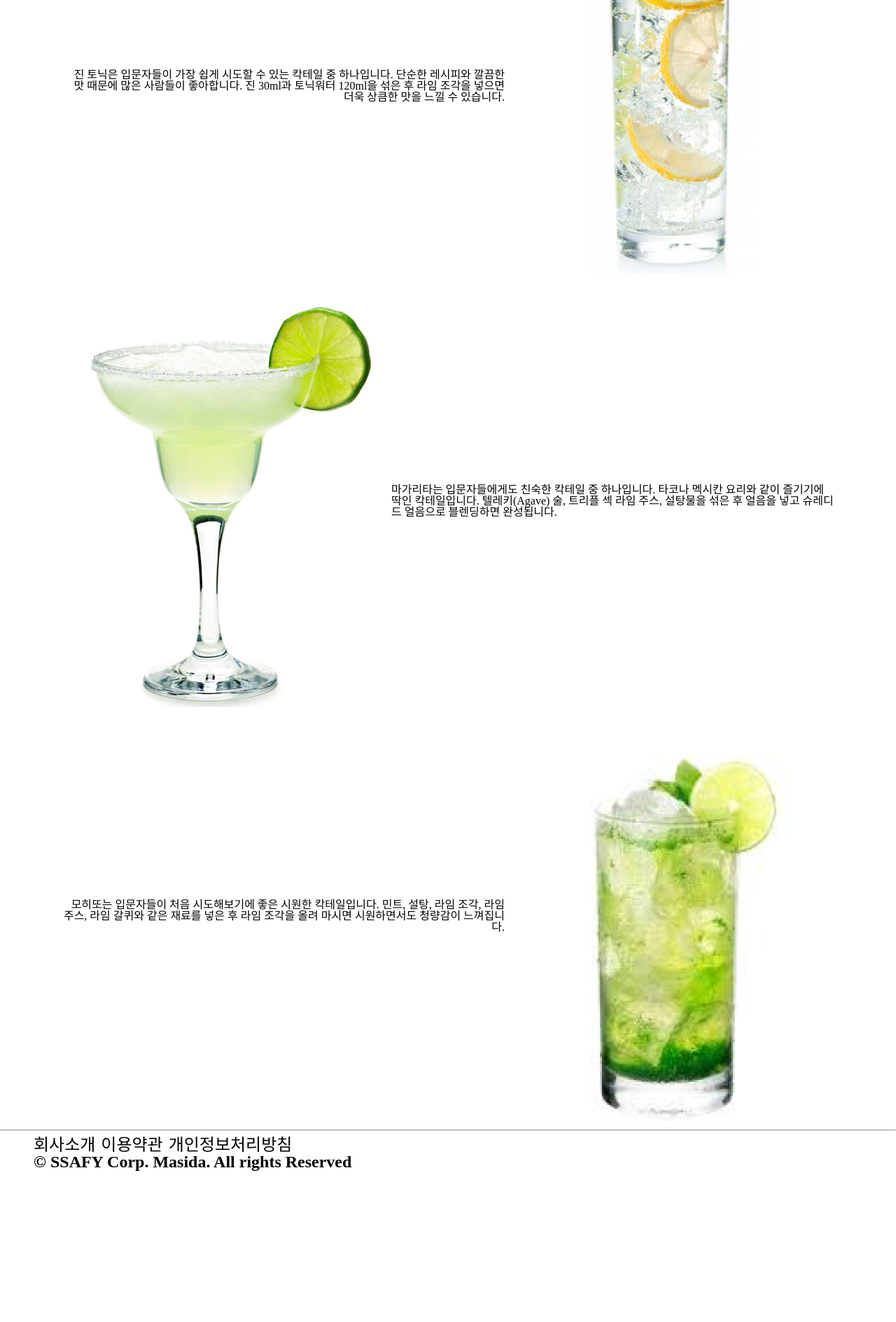
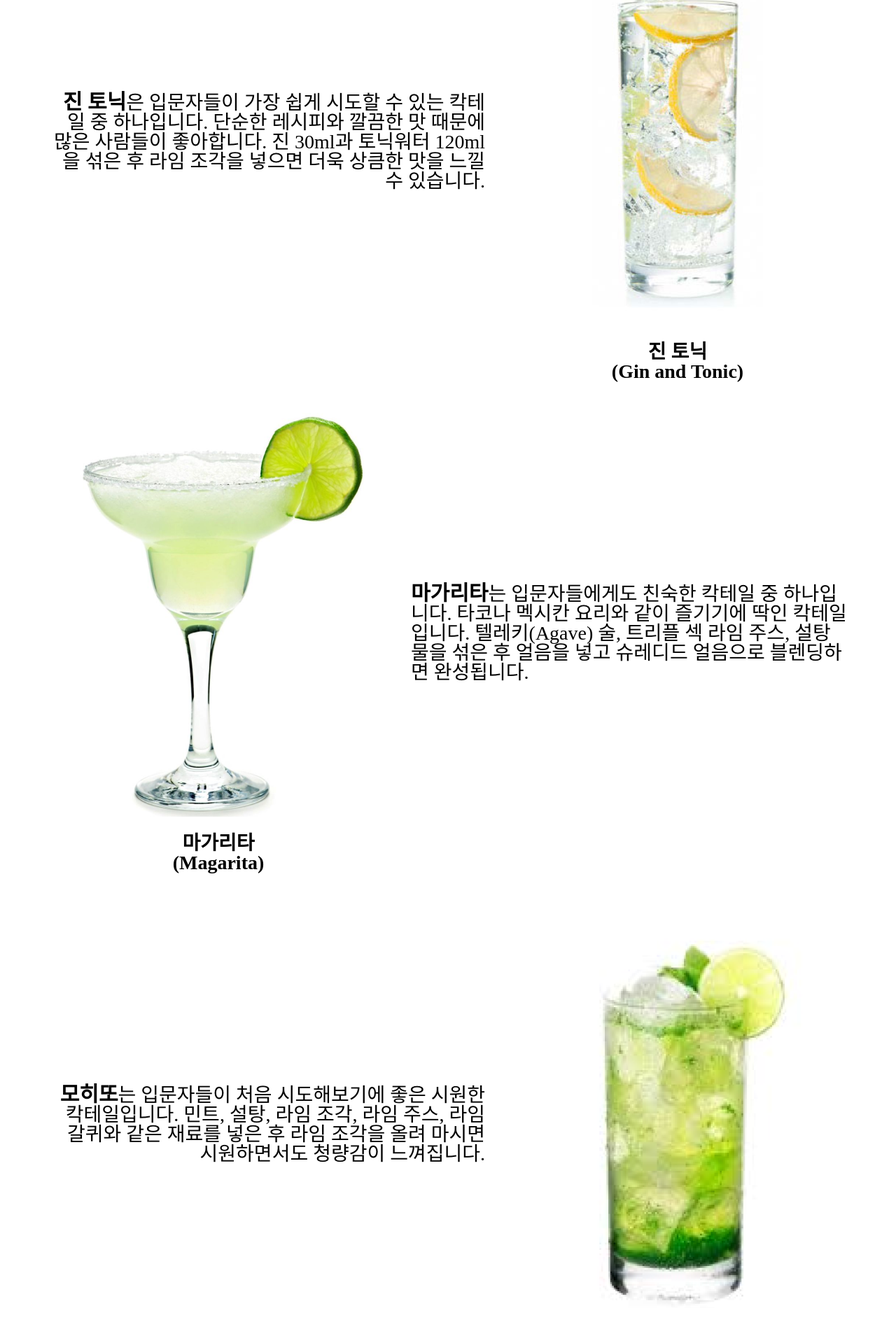
Before and after one commit to jhyun3315/masida, a Next.js app in the folder frontend/: page /theme/begginer in a window 1280 px wide. Shown: the part 320-2209 px from the top of the page at 70% size. Before the commit the page ends 1993 px from the top, so only its background shows below. Built offline with nearby package versions, Linux system fonts and the light colour scheme.

Commit message:
feat : 테마페이지 입문자용 Issue : S08P22B208-426

```diff
--- a/frontend/src/components/Theme/Begginer.module.scss
+++ b/frontend/src/components/Theme/Begginer.module.scss
@@ -1,5 +1,5 @@
 .themeContainer {
-    margin : 8px;
+    margin : 16px;
     display: flex;
     flex-direction: column;
     .themeTitle {
@@ -8,23 +8,41 @@
         width: 100%;
         flex-direction: column;
         .themeHashTag{
+            margin: 8px;
             color: #5D60EF;
         }
     }
     .themeRecommendCocktail {
         display: flex;
         justify-content: center;
+        font-size: 28px;
         .themeRecommendCocktail_description_right {
             display: flex;
             width: 50%;
             text-align: end;
             align-items: center;
+            margin:16px;
         }
         .themeRecommendCocktail_description_left {
             display: flex;
             width: 50%;
             text-align: start;
             align-items: center;
+            margin:16px;
+        }
+        .themeRecommendCocktail_img {
+            display: flex;
+            flex-direction: column;
+            align-items: center;
+            margin-bottom: 8px;
+            font-weight: bold;
+            .cocktail_img {
+                padding : 24px;
+            }
+        }
+        .themeRecommendCocktail_name {
+            font-weight: bold;
+            font-size: 30px;
         }
     }
 }
--- a/frontend/src/components/Theme/Begginer.tsx
+++ b/frontend/src/components/Theme/Begginer.tsx
@@ -1,6 +1,12 @@
 import style from './Begginer.module.scss';
+import AOS from 'aos';
+import "aos/dist/aos.css";
+import { useEffect } from 'react';
 
 const Begginer = () => {
+    useEffect(() => {
+        AOS.init();
+    }, [])
     return (
         <>
             <div className={style.themeContainer}>
@@ -9,28 +15,61 @@ const Begginer = () => {
                 <div className={style.themeHashTag}>#칵테일 초보자  #입문용 칵테일  #초보자 칵테일 추천</div>
                 </div>
                 <div>
-                <div className={style.themeRecommendCocktail}>
-                    <div className={style.themeRecommendCocktail_description_right}>
-                        진 토닉은 입문자들이 가장 쉽게 시도할 수 있는 칵테일 중 하나입니다. 단순한 레시피와 깔끔한 맛 때문에 많은 사람들이 좋아합니다. 진 30ml과 토닉워터 120ml을 섞은 후 라임 조각을 넣으면 더욱 상큼한 맛을 느낄 수 있습니다.
+                <div className={style.themeRecommendCocktail} data-aos-once="false">
+                    <div className={style.themeRecommendCocktail_description_right} data-aos="fade-left" data-aos-delay="50">
+                        <div>
+                        <span className={style.themeRecommendCocktail_name}>
+                        진 토닉
+                        </span>
+                        은 입문자들이 가장 쉽게 시도할 수 있는 칵테일 중 하나입니다. 단순한 레시피와 깔끔한 맛 때문에 많은 사람들이 좋아합니다. 진 30ml과 토닉워터 120ml을 섞은 후 라임 조각을 넣으면 더욱 상큼한 맛을 느낄 수 있습니다.
+                        </div>
+                    </div>
+                    <div className={style.themeRecommendCocktail_img}>
+                        <img src="/assets/image/jinandtonic.png" alt='jinandtonic' className={style.cocktail_img}/>
+                        <div>
+                            진 토닉
                         </div>
                         <div>
-                        <img src="/assets/image/jinandtonic.png" alt='jinandtonic' />
+                            (Gin and Tonic)
                         </div>
                     </div>
-                <div className={style.themeRecommendCocktail}>
+                </div>
+                <div className={style.themeRecommendCocktail}  data-aos="fade-right" data-aos-delay="50">
+                    <div className={style.themeRecommendCocktail_img}>
+                        <img src="/assets/image/magarita.png" alt='magarita' className={style.cocktail_img}/>
                     <div>
-                        <img src="/assets/image/magarita.png" alt='magarita' />
+                        마가리타
+                    </div>
+                    <div>
+                        (Magarita)
+                    </div>
                     </div>
                     <div className={style.themeRecommendCocktail_description_left}>
-                        마가리타는 입문자들에게도 친숙한 칵테일 중 하나입니다. 타코나 멕시칸 요리와 같이 즐기기에 딱인 칵테일입니다. 텔레키(Agave) 술, 트리플 섹 라임 주스, 설탕물을 섞은 후 얼음을 넣고 슈레디드 얼음으로 블렌딩하면 완성됩니다.
+                        <div>
+                            <span className={style.themeRecommendCocktail_name}>
+                             마가리타
+                            </span>
+                            는 입문자들에게도 친숙한 칵테일 중 하나입니다. 타코나 멕시칸 요리와 같이 즐기기에 딱인 칵테일입니다. 텔레키(Agave) 술, 트리플 섹 라임 주스, 설탕물을 섞은 후 얼음을 넣고 슈레디드 얼음으로 블렌딩하면 완성됩니다.
                         </div>
                     </div>
-                <div className={style.themeRecommendCocktail}>
+                </div>
+                <div className={style.themeRecommendCocktail} data-aos="fade-left" data-aos-delay="50">
                     <div className={style.themeRecommendCocktail_description_right}>
-                        모히또는 입문자들이 처음 시도해보기에 좋은 시원한 칵테일입니다. 민트, 설탕, 라임 조각, 라임 주스, 라임 갈퀴와 같은 재료를 넣은 후 라임 조각을 올려 마시면 시원하면서도 청량감이 느껴집니다.
+                        <div>
+                        <span className={style.themeRecommendCocktail_name}>
+                        모히또
+                        </span>
+                        는 입문자들이 처음 시도해보기에 좋은 시원한 칵테일입니다. 민트, 설탕, 라임 조각, 라임 주스, 라임 갈퀴와 같은 재료를 넣은 후 라임 조각을 올려 마시면 시원하면서도 청량감이 느껴집니다.
+                        </div>
+                    </div>
+                    <div className={style.themeRecommendCocktail_img}>
+                        <img src="/assets/image/mojito.png" alt='mojito' className={style.cocktail_img}/>
+                        <div>
+                            모히또
                         </div>
                         <div>
-                        <img src="/assets/image/mojito.png" alt='mojito' />
+                            (Mojito)
+                        </div>
                     </div>
                 </div>
                 </div>
```
Lines whose indentation alone changed are shown as unchanged.
